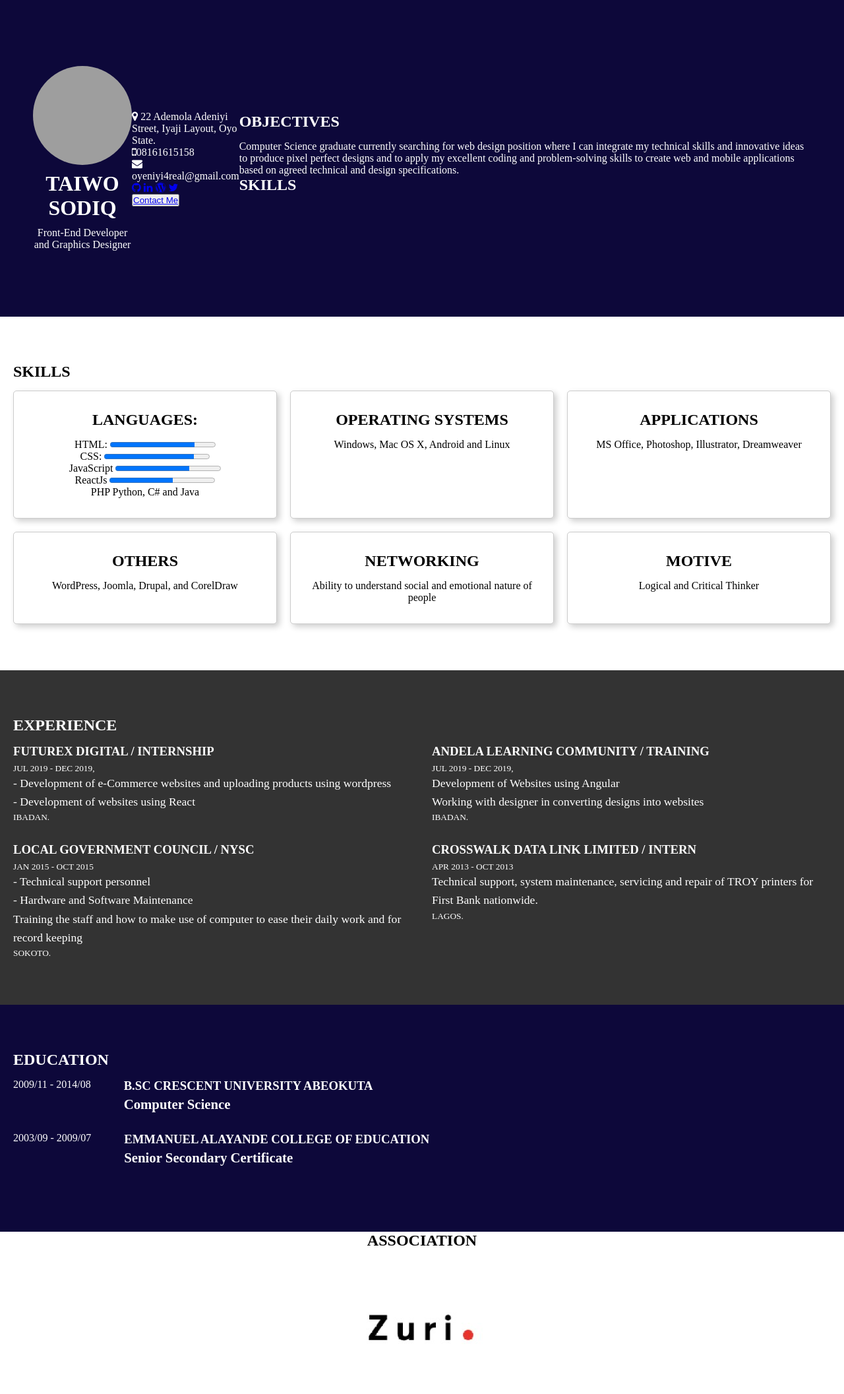
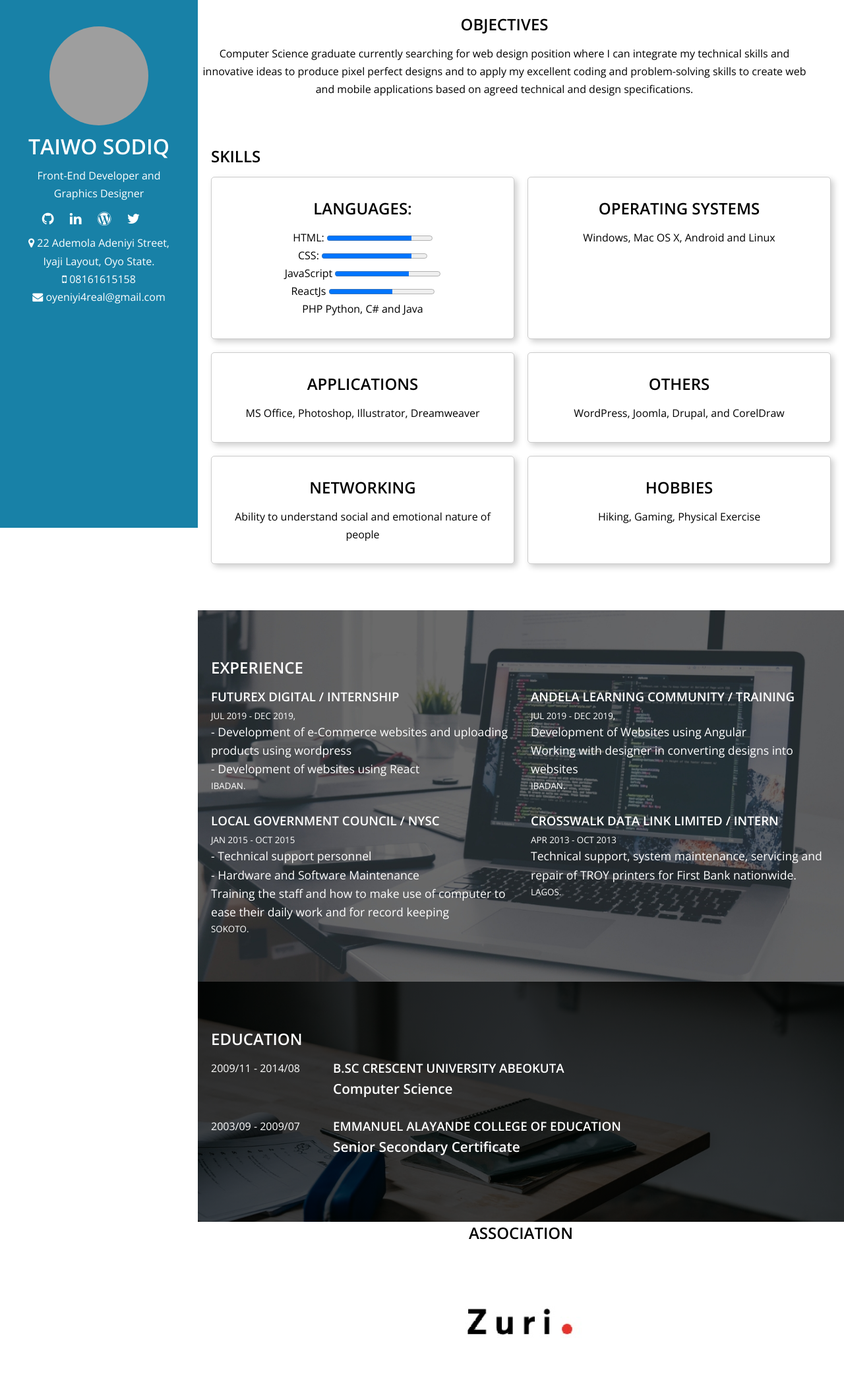
Before and after one commit to TySod/Rochiqodes-cv, a PHP site: page /index.html in a window 1280 px wide. Shown: the whole page at 66% size. After the commit the page ends 2024 px from the top, so only its background shows below. Run offline with PHP 8.4, Linux system fonts and the light colour scheme; grey boxes are pictures that could not be loaded.

Commit message:
created a sidenav- like header

```diff
--- a/index.html
+++ b/index.html
@@ -16,31 +16,36 @@
     <img src="https://res.cloudinary.com/qodes/image/upload/v1566507169/personal/my_passport_mblk54.jpg" alt="my picture">
     <h1>Taiwo Sodiq</h1>
     <p>Front-End Developer and Graphics Designer</p>
-  </div>
+    <div class="social">
+      <a target="_blank" href="https://github.com/TySod">
+        <i class="fa fa-github"></i>
+      </a>
+      <a target="_blank" href="https://linkedin.com/in/taiwo-oyeniyi-8490b8117">
+        <i class="fa fa-linkedin"></i>
+      </a>
+      <a target="_blank" href="https://oyeniyisid.wordpress.com">
+        <i class="fa fa-wordpress"></i>
+      </a>
+      <a target="_blank" href="https://twitter.com/BlackSuperDev">
+        <i class="fa fa-twitter"></i>
+      </a>
+      <a target="_blank" href="https://twitter.com/BlackSuperDev">
+        <i class="fa fa-hash-node"></i>
+      </a>
+    </div>
     <div class="address">
     <p><i class="fa fa-map-marker"></i> 22 Ademola Adeniyi Street, Iyaji Layout, Oyo State.</p>
-    <p><i class="fa fa-mobile"></i>08161615158</p>
-    <p><i class="fa fa-envelope"></i>oyeniyi4real@gmail.com</p>
-    <a target="_blank" href="https://github.com/TySod"><i class="fa fa-github"></i></a>
-    <a target="_blank" href="https://linkedin.com/in/taiwo-oyeniyi-8490b8117"><i class="fa fa-linkedin"></i></a>
-    <a target="_blank" href="https://oyeniyisid.wordpress.com"><i class="fa fa-wordpress"></i></a>
-    <a target="_blank" href="https://twitter.com/Cpt_Young_Sid"><i class="fa fa-twitter"></i></a> <br>
-    <button type="button"><a href="contactpage.html" target="_blank">Contact Me</a></button>
+    <p><i class="fa fa-mobile"></i> 08161615158</p>
+    <p><i class="fa fa-envelope"></i> oyeniyi4real@gmail.com</p>
+    <!-- <button type="button"><a href="contactpage.html" target="_blank">Contact Me</a></button> -->
   </div>
-  <div id="Contact">
   </div>
 
   <div class="body">
-      <div class="topic">
-      <h2>Objectives</h2>
+      <div id="objective">
+        <h2>Objectives</h2>
+      <p>Computer Science graduate currently searching for web design position where I can integrate my technical skills and innovative ideas to produce pixel perfect designs and to apply my excellent coding and problem-solving skills to create web and mobile applications based on agreed technical and design specifications.</p>
       </div>
-    <div class="content">
-      <p>Computer Science graduate currently searching for web design position where I can integrate my technical skills and innovative ideas to produce pixel perfect designs and to apply my excellent coding and problem-solving skills to create web and mobile applications based on agreed technical and design specifications.</p>
-    </div>
-    <div class="topic">
-    <h2>Skills</h2>
-
-    </div>
     <!-- <div class="address">
       <h3>Contact</h3>
       <p>22 Ademola Adeniyi Street, Iyaji Layout, Oyo State.</p>
@@ -85,8 +90,8 @@
           <p>Ability to understand social and emotional nature of people</p>
         </li>
         <li>
-          <h2>Motive</h2>
-          <p>Logical and Critical Thinker</p>
+          <h2>Hobbies</h2>
+          <p>Hiking, Gaming, Physical Exercise</p>
         </li>
       </ul>
     </section>
@@ -151,7 +156,7 @@
     <div class="associate">
       <h2>Association</h2>
       <div>
-        <a href="">
+        <a href="https://internship.zuri.team">
           <img src="./img/zuri.jfif" alt="">
         </a>
       </div>
--- a/styles.css
+++ b/styles.css
@@ -1,15 +1,16 @@
+@import url('https://fonts.googleapis.com/css2?family=Open+Sans:wght@400;600&display=swap');
 * {
   margin: 0;
   padding: 0;
   box-sizing: border-box;
 }
 
+body {
+  font-family: 'Open Sans', sans-serif;
+}
+
 header {
-  background: #eee;
   display: flex;
-  align-items: center;
-  justify-content: center;
-  padding: 100px 50px;
 }
 
 header img {
@@ -17,6 +18,10 @@ header img {
   height: 150px;
   border-radius: 50%;
   object-position: center;
+}
+
+main {
+  padding-left: 300px;
 }
 
 h1 {
@@ -29,37 +34,42 @@ h2 {
   padding-bottom: 15px;
 }
 
+p {
+  line-height: 1.7;
+}
+
 .head {
   display: flex;
   align-items: center;
   flex-direction: column;
   text-align: center;
+  background: rgb(24, 129, 167);
+  color: #fff;
+  padding: 40px;
+  width: 300px;
+  position: fixed;
+  top: 0;
+  left: 0;
+  height: 100vh;
 }
 
-.stack {
-  padding-left: 20px;
+.social a {
+  display: inline-block;
+  font-size: 1.3rem;
+  padding: 10px;
+  color: #fff;
+}
+
+#objective {
+  text-align: center;
+  padding: 20px 50px 0 300px;
 }
 
 #skills ul {
   display: grid;
-  grid-template-columns: repeat(3, 1fr);
+  grid-template-columns: repeat(2, 1fr);
   list-style: none;
   gap: 20px;
-}
-@media (max-width: 900px) {
-  #skills ul {
-    grid-template-columns: repeat(2, 1fr);
-  }
-}
-
-@media (max-width: 560px) {
-  #skills ul {
-    grid-template-columns: 1fr;
-  }
-
-  header {
-    padding: 0 10px;
-  }
 }
 
 #skills li {
@@ -73,33 +83,25 @@ h2 {
 #experience,
 #education,
 #skills {
-  /* background: rgba(29, 83, 119, 0.878); */
   padding: 70px 20px;
 }
 
 #experience {
-  background: #333;
+  background: url(./img/services-bg.jpg) no-repeat;
+  background-size: cover;
   color: white;
 }
 
-#education,
-header {
+#education {
   background: rgb(13, 8, 58);
   color: white;
 }
 
 #experience ul {
   display: grid;
-  /* grid-template-columns: repeat(auto-fill, minmax(500px, 1fr)); */
   grid-template-columns: 1fr 1fr;
   gap: 30px;
   list-style: none;
-}
-
-@media (max-width: 900px) {
-  #experience ul {
-    grid-template-columns: 1fr;
-  }
 }
 
 #experience h3,
@@ -123,6 +125,13 @@ header {
   font-size: 1.3rem;
 }
 
+#education {
+  background: linear-gradient(rgba(0, 0, 0, 0.8), rgba(0, 0, 0, 0.7)),
+    url(./img/edu.jpg) no-repeat;
+  background-size: cover;
+  background-position: center;
+}
+
 .edu-content {
   padding-left: 50px;
 }
@@ -130,3 +139,38 @@ header {
 .associate {
   text-align: center;
 }
+
+@media (max-width: 980px) {
+  #experience ul {
+    grid-template-columns: 1fr;
+  }
+
+  #skills ul {
+    grid-template-columns: 1fr;
+  }
+
+  #education li {
+    flex-direction: column;
+  }
+
+  .edu-content {
+    padding: 0;
+  }
+}
+
+@media (max-width: 800px) {
+  main,
+  #objective {
+    padding: 20px;
+  }
+
+  .head {
+    position: static;
+    width: 100%;
+    height: auto;
+  }
+
+  header {
+    display: block;
+  }
+}
```
Also changed, not shown: img/edu.jpg (added), img/exp.jpg (added), img/services-bg.jpg (added).
